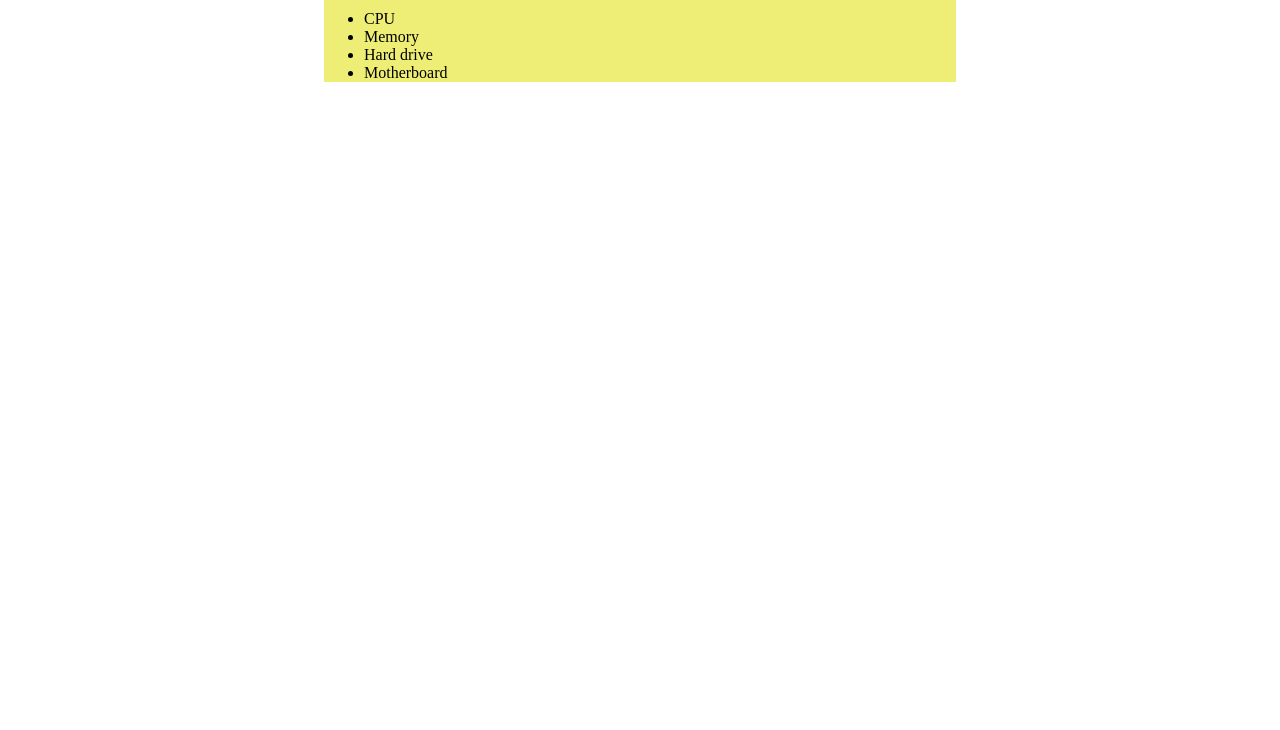
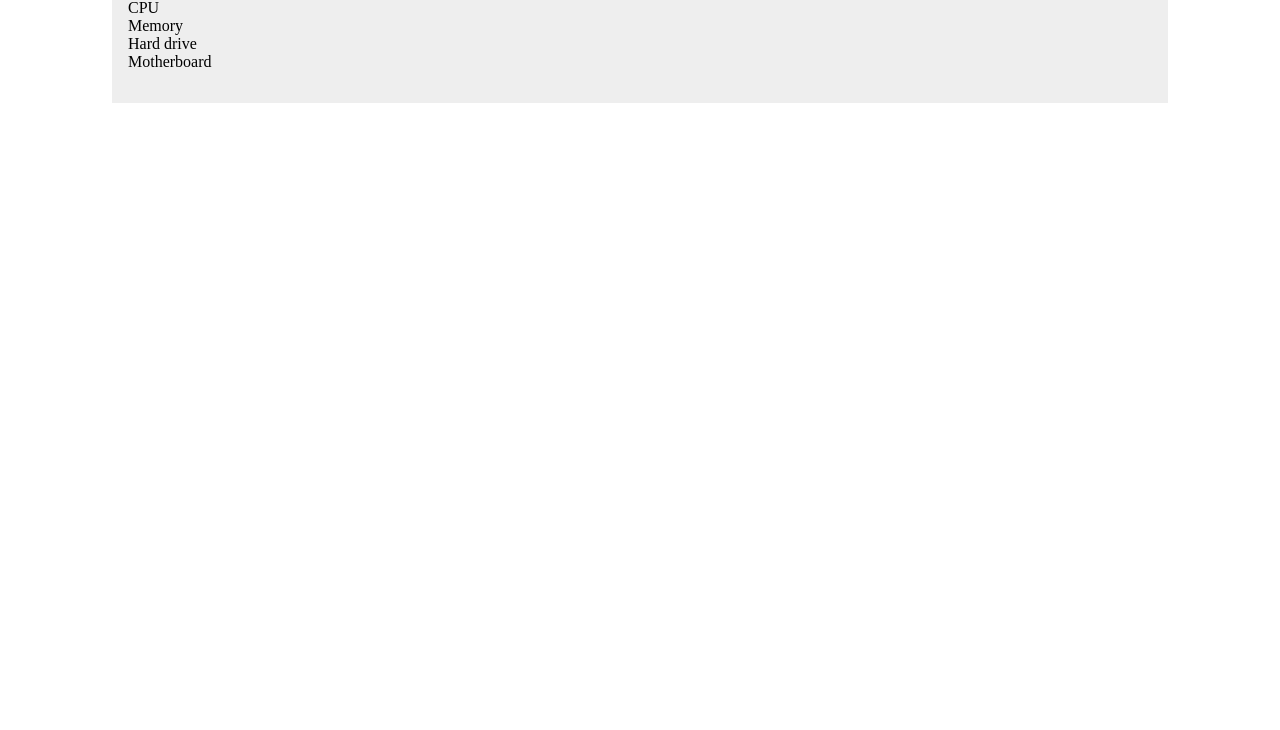
Before and after one commit to benster123/bens-pc-lists, a plain HTML site: page index.html in a window 1280 px wide. Shown: the part 70-800 px from the top of the page. Drawn offline with Linux system fonts and the light colour scheme.

Commit message:
Reset css

```diff
--- a/assets/css/styles.css
+++ b/assets/css/styles.css
@@ -1,178 +1,25 @@
+body{
+	margin:0;
+	padding:0;
+}
+
+h1, h2, h3{
+	margin:0;
+}
+
+.list-container{
+	width:80%;
+	margin:0 auto;
+	background:#eee;
+	padding: 1em;
+}
+.build-list{
+	margin: 1em 0;
+	padding: 0;
+}
+
+.build-list__item{
+	list-style: none;
 
 
-
-
-
-
-
-
-
-
-
-
-
-
-
-
-
-
-
-
-
-
-
-
-
-
-
-
-
-
-
-
-
-
-
-
-
-
-
-
-
-
-
-
-
-
-
-
-
-
-
-
-
-
-
-
-
-
-
-
-
-
-
-
-
-
-
-
-
-
-
-
-
-
-
-
-
-
-
-
-
-
-
-
-
-
-
-
-
-
-
-
-
-
-
-
-
-
-
-
-
-
-
-
-
-
-
-
-
-
-
-
-
-
-
-
-
-
-
-
-
-
-
-
-
-
-
-
-
-
-
-
-
-
-
-
-
-
-
-
-
-
-
-
-
-
-
-
-
-
-
-
-
-
-
-
-
-
-
-
-
-
-
-
-
-
-
-
-
-
-
-
-
-.list-container{
-	width:50%;
-	margin:0 auto;
-	background:#ee7;
 }
--- a/index.html
+++ b/index.html
@@ -8,11 +8,11 @@
     <body>
 	<div class="list-container">
          <h1>My gaming pc list</h1>
-         <ul>
-         	<li>CPU</li>
-         	<li>Memory</li>
-         	<li>Hard drive</li>
-         	<li>Motherboard</li>
+         <ul class="build-list">
+         	<li class="build-list__item">CPU</li>
+         	<li class="build-list__item">Memory</li>
+         	<li class="build-list__item">Hard drive</li>
+         	<li class="build-list__item">Motherboard</li>
          </ul>
      </div>
     </body>
```
